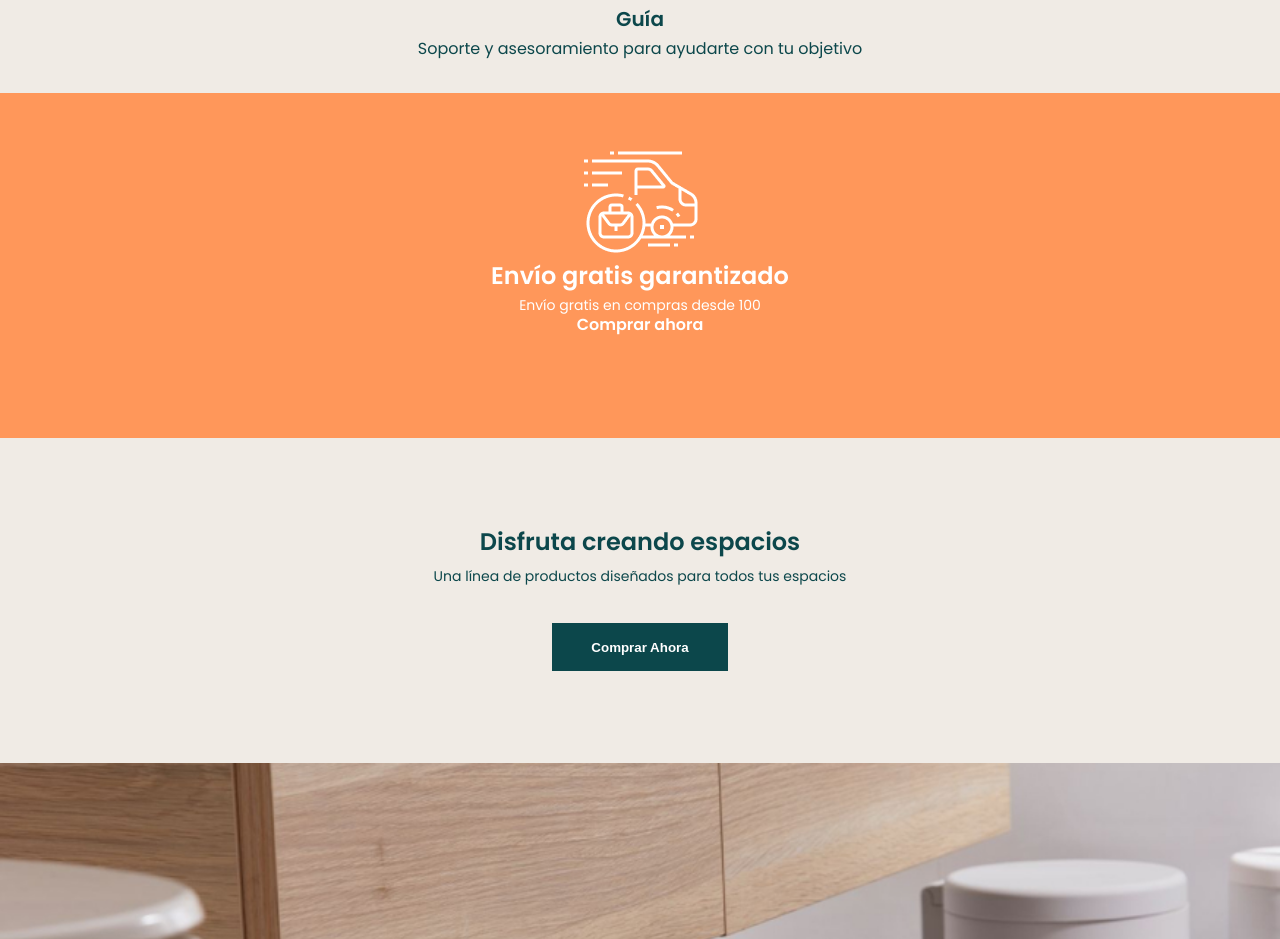
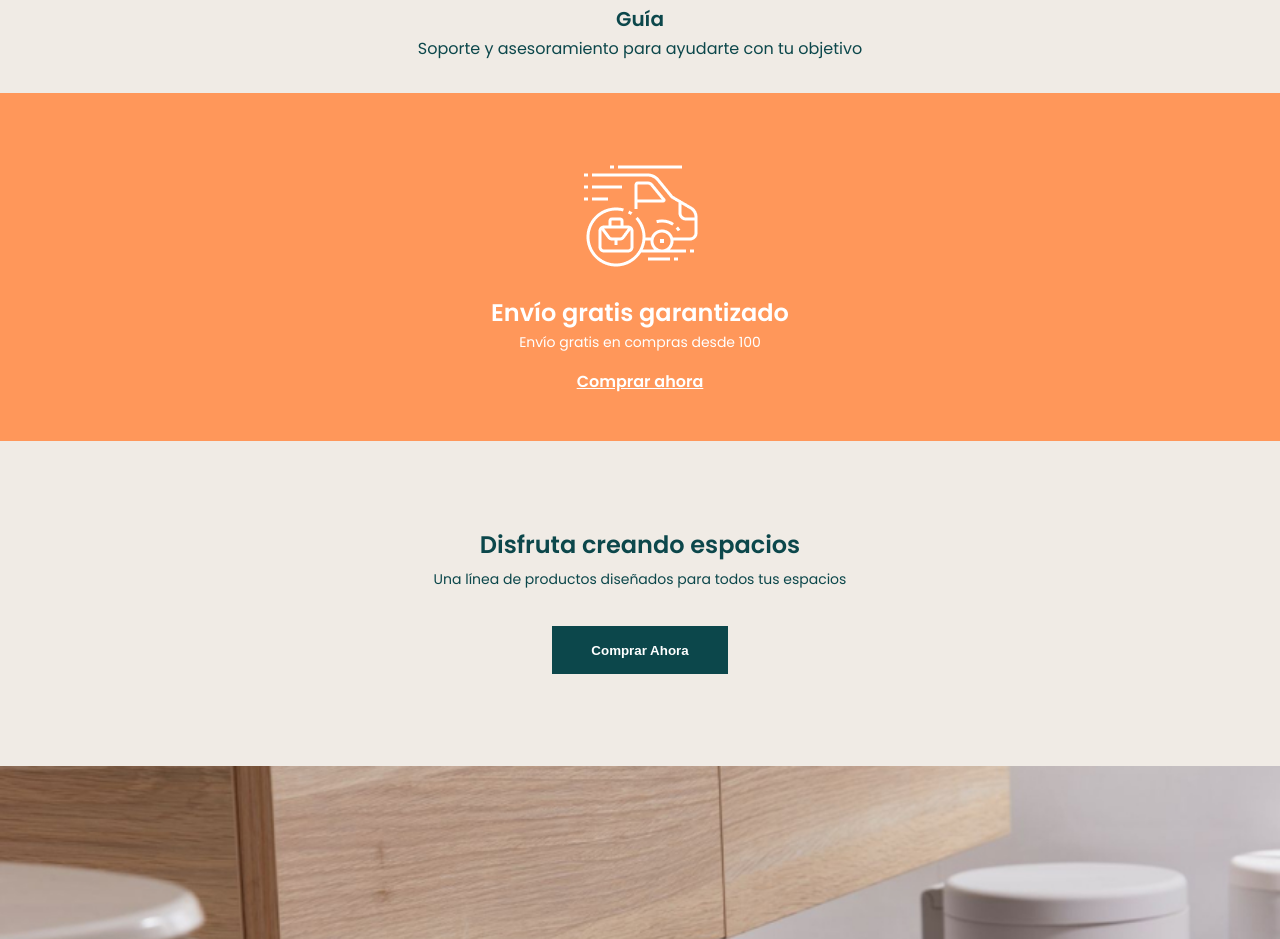
Before and after one commit to Adalab/modulo-1-evaluacion-final-miralmag, a website: page src/html/index.html in a window 1280 px wide. Shown: the part 1040-1979 px from the top of the page. Drawn offline with nearby package versions, Linux system fonts and the light colour scheme; files that its build step writes are made by us from their sources; files whose address does not match are found by name.

Commit message:
add styles to main second section (delivery)

```diff
--- a/src/html/partials/delivery.html
+++ b/src/html/partials/delivery.html
@@ -2,5 +2,5 @@
     <img class="delivery__icon" src="./assets/images/icon_4.png" alt="Icono de envío" title="Envío">
     <h2 class="delivery__title">Envío gratis garantizado</h2>
     <p class="delivery__text">Envío gratis en compras desde 100</p>
-    <h4><a href="https://adalab.es" class="delivery__link">Comprar ahora</a></h4>
+    <h4 class="delivery__link-container"><a href="https://adalab.es" class="delivery__link">Comprar ahora</a></h4>
   </section>
--- a/src/scss/layout/_delivery.scss
+++ b/src/scss/layout/_delivery.scss
@@ -4,30 +4,34 @@
     display: flex;
     flex-direction: column;
     align-items: center;
-    height: 345px;
 
     &__icon{
         width: 120px;
         height: 120px;
         margin-top: 46px;
+        padding: 14px 4px 8px 4px;
     }
 
     &__title{
         font-size: 24px;
         font-weight: 600;
-        margin-top: 10px 0 0;
-        padding: 5px;
+        margin-top: 10px;
+        padding: 10px;
     }
 
     &__text{
         font-size: 14px;
-        padding: 5px;
+        padding-bottom: 20px;
+    }
+
+    &__link-container{
+        margin: 5px 0 51px 0;
     }
 
     &__link{
-        padding: 12px 24px;
         color: white;
         font-size: 16px;
-        margin-top: 5px;
+        padding: 12px 24px 12px 24px;
+        text-decoration: underline;
     }
 }
```
